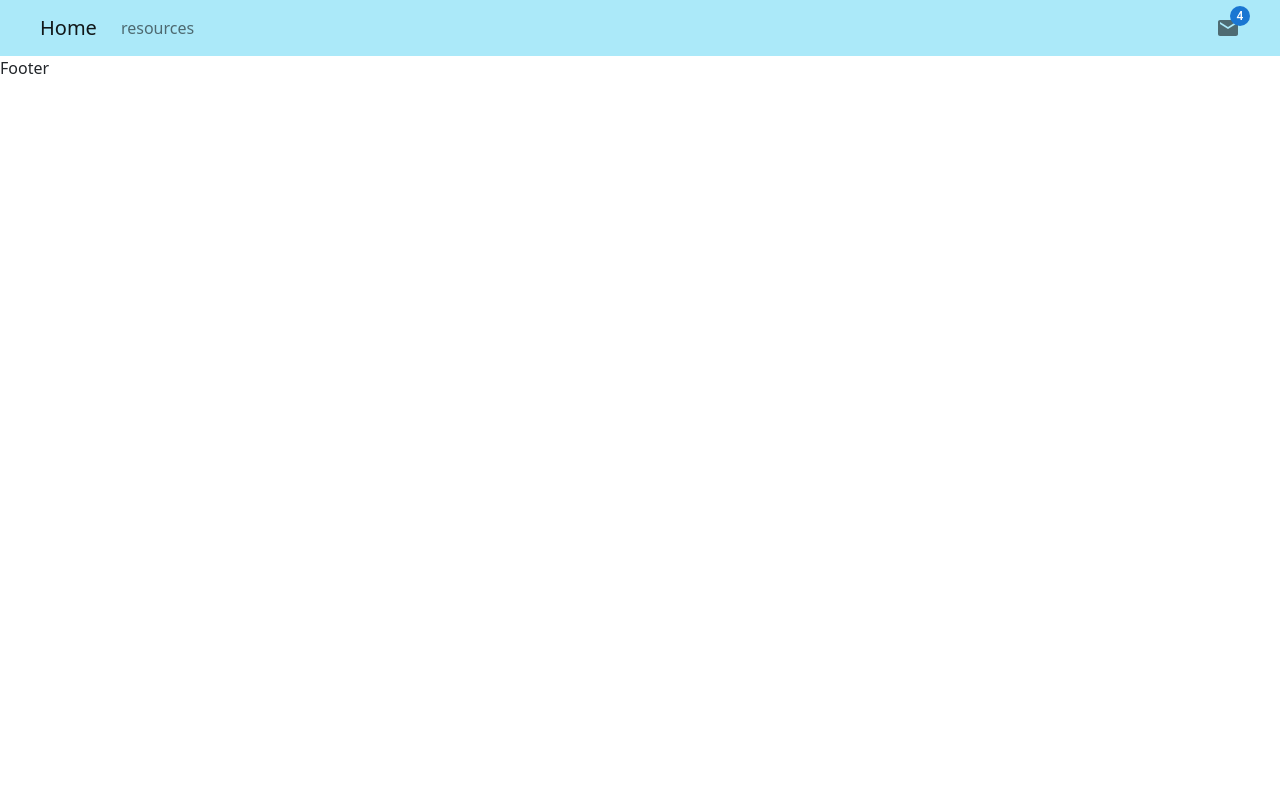
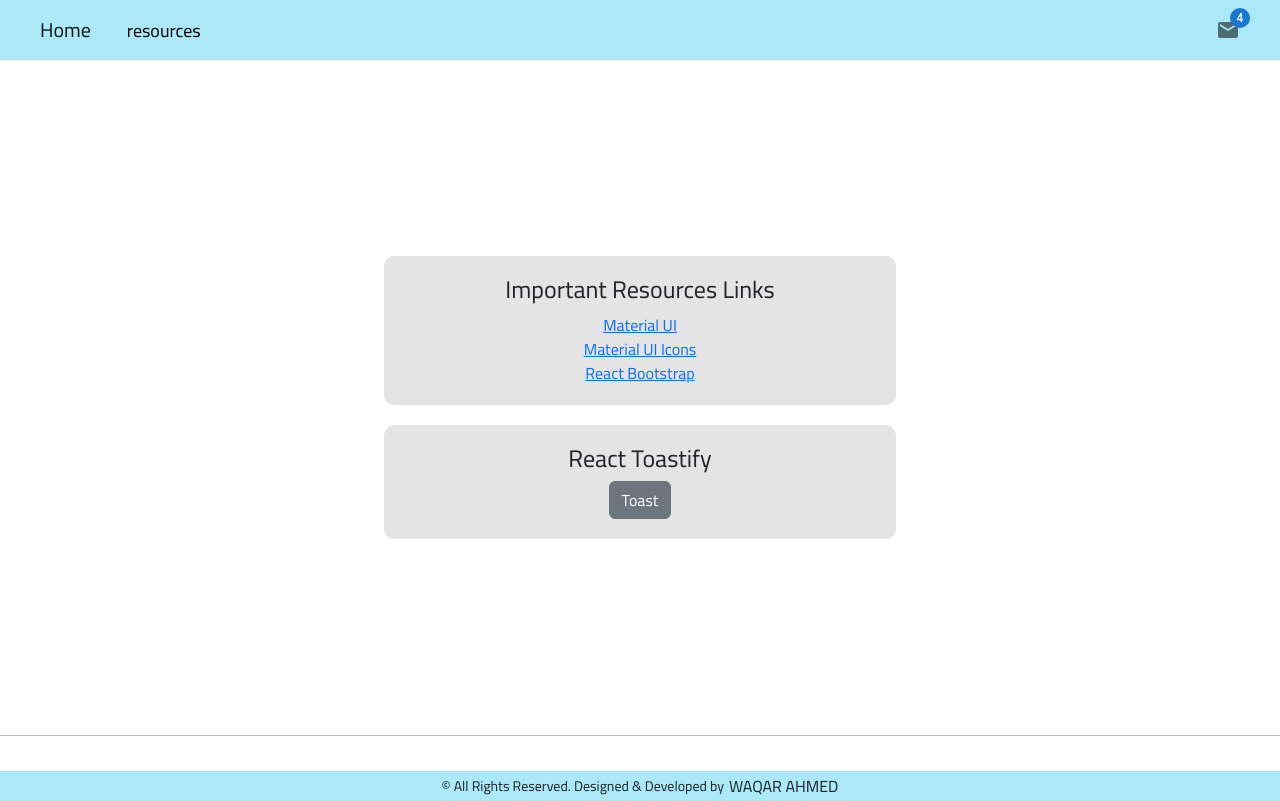
Before and after one commit to waqar-ahmed51/Boilerplate-React-Javascript-hackathon, a React (Create React App) app: page /resources in a window 1280 px wide. Built offline with nearby package versions, Linux system fonts and the light colour scheme.

Commit message:
resources added

```diff
--- a/public/index.html
+++ b/public/index.html
@@ -8,6 +8,19 @@
   <meta name="theme-color" content="#000000" />
   <meta name="description" content="Web site created using create-react-app" />
   <link rel="apple-touch-icon" href="%PUBLIC_URL%/logo192.png" />
+
+
+
+  <!-- Font Family Link from Google Fonts  -->
+  <link rel="preconnect" href="https://fonts.googleapis.com">
+  <link rel="preconnect" href="https://fonts.gstatic.com" crossorigin>
+  <link href="https://fonts.googleapis.com/css2?family=Cairo&display=swap" rel="stylesheet">
+  <style>
+    * {
+      margin: 0;
+      font-family: 'Cairo', sans-serif;
+    }
+  </style>
 
   <link rel="manifest" href="%PUBLIC_URL%/manifest.json" />
 
--- a/src/App.css
+++ b/src/App.css
@@ -38,8 +38,19 @@
   }
 }
 
+/* Add your custom CSS here for your components */
 /* For Router Link tag */
 .CustomRouterLink {
   color: inherit;
   text-decoration: inherit;
 }
+
+.mynavlink {
+  color: black;
+  padding: 0px 20px;
+  font-size: large;
+}
+
+.mynavlink:hover {
+  color: rgb(83, 81, 81);
+}
--- a/src/App.js
+++ b/src/App.js
@@ -1,3 +1,4 @@
+// Custom CSS is in .css file - for all the components - add class and code in css file
 import './App.css';
 //Bootstrap required imports
 import 'bootstrap/dist/css/bootstrap.min.css';
@@ -5,7 +6,9 @@
 import { BrowserRouter as Router, Routes, Route } from 'react-router-dom';
 import Navbar from './components/Navbar';
 import Home from './pages/Home';
+import Resources from './pages/Resources';
 import Footer from './components/Footer';
+
 
 function App() {
   return (
@@ -13,6 +16,7 @@
       <Navbar />
       <Routes>
         <Route path="/" element={<Home />} />
+        <Route path="/resources" element={<Resources />} />
       </Routes>
       <Footer />
     </Router>
--- a/src/components/Footer.jsx
+++ b/src/components/Footer.jsx
@@ -1,9 +1,49 @@
 import React from 'react'
+import styled from "styled-components";
+
+const Container = styled.div`
+  margin: 20px 0px 0px 0px;
+  padding: 15px 0px 0px 0px;
+  border-top: 1px solid #b7b7b7;
+  margin-top: auto;
+`;
+
+const Copyrights = styled.div`
+  height: 30px;
+  background-color: #abe9f9;
+  display: flex;
+  align-items: center;
+  justify-content: center;
+  font-size: 14px;
+  font-weight: 500;
+  margin-top: 20px;
+`;
+
+const Developer = styled.div`
+  height: 30px;
+  display: flex;
+  align-items: center;
+  font-size: 16px;
+  justify-content: center;
+  cursor: pointer;
+  margin-left: 5px;
+  &:hover {
+    color: #000000;
+    transition: all 0.3s ease;
+    font-size: 18px;
+  }
+`;
+
 
 const Footer = () => {
   return (
-    <div>Footer</div>
+    <Container>
+      <Copyrights>
+        © All Rights Reserved. Designed & Developed by
+        <Developer> WAQAR AHMED</Developer>
+      </Copyrights>
+    </Container>
   )
 }
 
-export default Footer
+export default Footer;
--- a/src/components/Navbar.jsx
+++ b/src/components/Navbar.jsx
@@ -1,5 +1,4 @@
 import React from 'react';
-import Container from 'react-bootstrap/Container';
 import Nav from 'react-bootstrap/Nav';
 import Navbar from 'react-bootstrap/Navbar';
 import { Link } from "react-router-dom";
@@ -8,7 +7,7 @@
 import styled from "styled-components";
 
 const Wrapper=styled.div`
-padding: 0px 40px;
+padding: 7px 40px;
 background-color: #abe9f9;
 `;
 
@@ -20,7 +19,7 @@
         <Navbar.Toggle aria-controls="responsive-navbar-nav" />
         <Navbar.Collapse id="responsive-navbar-nav">
           <Nav className="me-auto">
-            <Nav.Link><Link to="/resources" className="CustomRouterLink">resources</Link></Nav.Link>
+            <Link to="/resources" className="CustomRouterLink mynavlink">resources</Link>
           </Nav>
           <Nav>
           <Badge badgeContent={4} color="primary">
--- a/src/pages/Home.jsx
+++ b/src/pages/Home.jsx
@@ -1,10 +1,17 @@
 import React from 'react';
+import styled from 'styled-components';
 
+const Container = styled.div`
+min-height: calc(100vh - 59px - 66px);
+display: flex;
+justify-content: center;
+align-items: center;
+`;
 const Home = () => {
   return (
-    <div>
-      <h4>Home - In Hackhton use material-ui or bootstrap don't make your custom UI components</h4>
-    </div>
+    <Container>
+      <h4>Boilerplaer Homes - Go to resources</h4>
+    </Container>
   )
 }
 
--- /dev/null
+++ b/src/pages/Resources.jsx
@@ -0,0 +1,39 @@
+import React from 'react';
+import styled from 'styled-components';
+import Button from 'react-bootstrap/Button';
+
+const Container = styled.div`
+min-height: calc(100vh - 59px - 66px);
+display: flex;
+justify-content: center;
+align-items: center;
+flex-direction: column;
+`;
+
+const ResourcesContainer=styled.div`
+background-color: #e4e4e4;
+display: flex;
+flex-direction: column;
+width: 40%;
+border-radius: 10px;
+padding: 20px;
+align-items: center;
+margin: 10px;
+`;
+const Resources = () => {
+  return (
+    <Container>
+      <ResourcesContainer>
+        <h4>Important Resources Links</h4>
+        <a href="https://mui.com/material-ui/getting-started/overview/" target="_blank" rel="noreferrer">Material UI</a>
+        <a href="https://mui.com/material-ui/material-icons/#main-content" target="_blank" rel="noreferrer">Material UI Icons</a>
+        <a href="https://react-bootstrap.github.io/components/alerts/" target="_blank" rel="noreferrer">React Bootstrap</a>
+      </ResourcesContainer>
+      <ResourcesContainer>
+        <h4>React Toastify</h4>
+        <Button variant="secondary">Toast</Button>
+      </ResourcesContainer>
+    </Container>
+  )
+}
+export default Resources;
```
